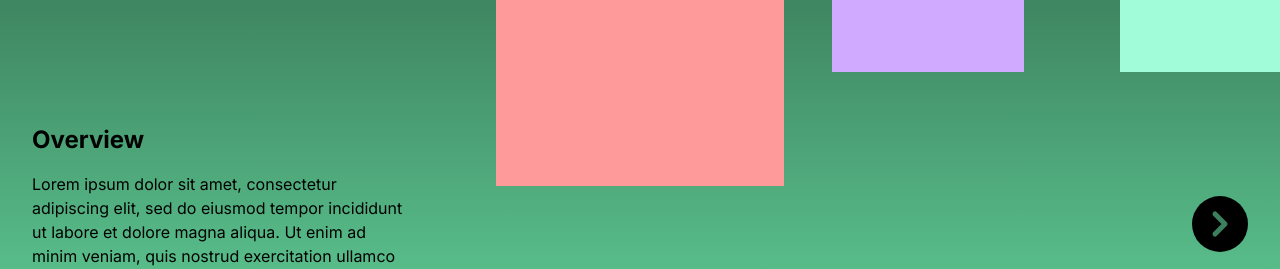
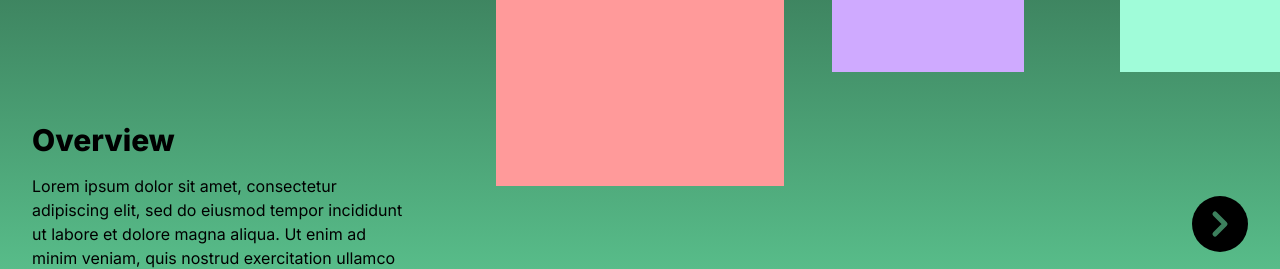
Before and after one commit to nrbnayon/Innovate-Next, a Next.js app: page / in a window 1280 px wide. Shown: the part 2460-2729 px from the top of the page. Built offline with nearby package versions, Linux system fonts and the light colour scheme.

Commit message:
Font size adjust

```diff
--- a/src/pages/Overview.jsx
+++ b/src/pages/Overview.jsx
@@ -72,7 +72,7 @@ const Overview = () => {
         <div className="h-[500px] bg-gradient-to-b from-[#3C805D] to-[#6BE6A8] relative z-10">
           <div className="max-w-7xl mx-auto h-full flex flex-col md:flex-row justify-end md:justify-between items-end md:items-center px-2 md:px-8">
             <div className="w-full md:w-1/3 mb-8 md:mb-0">
-              <h2 className="text-2xl font-bold text-black mb-4">Overview</h2>
+              <h2 className="text-3xl font-extrabold text-black mb-4">Overview</h2>
               <p className="text-black mb-8 max-w-xl pr-0 md:pr-6">
                 Lorem ipsum dolor sit amet, consectetur adipiscing elit, sed do
                 eiusmod tempor incididunt ut labore et dolore magna aliqua. Ut
```
